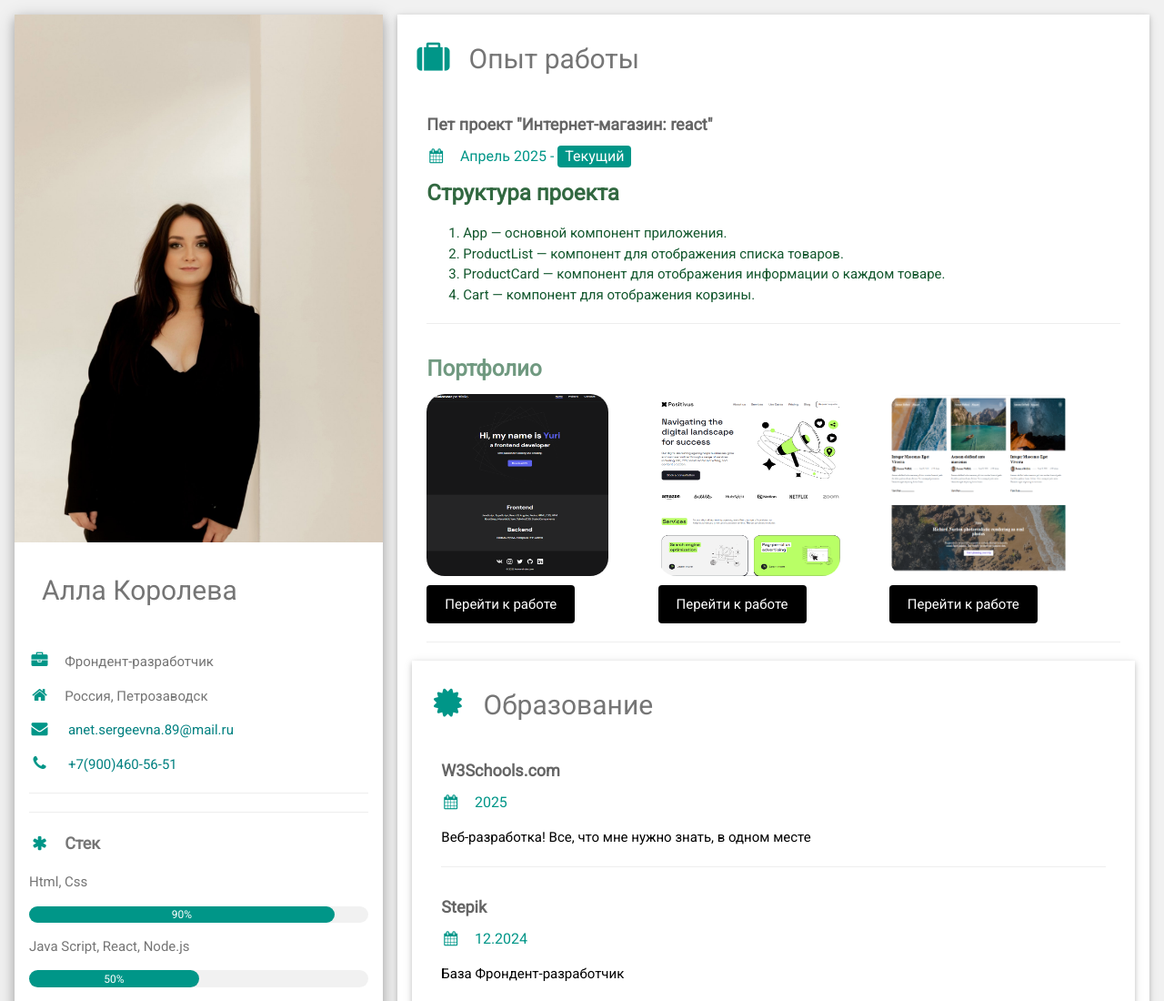
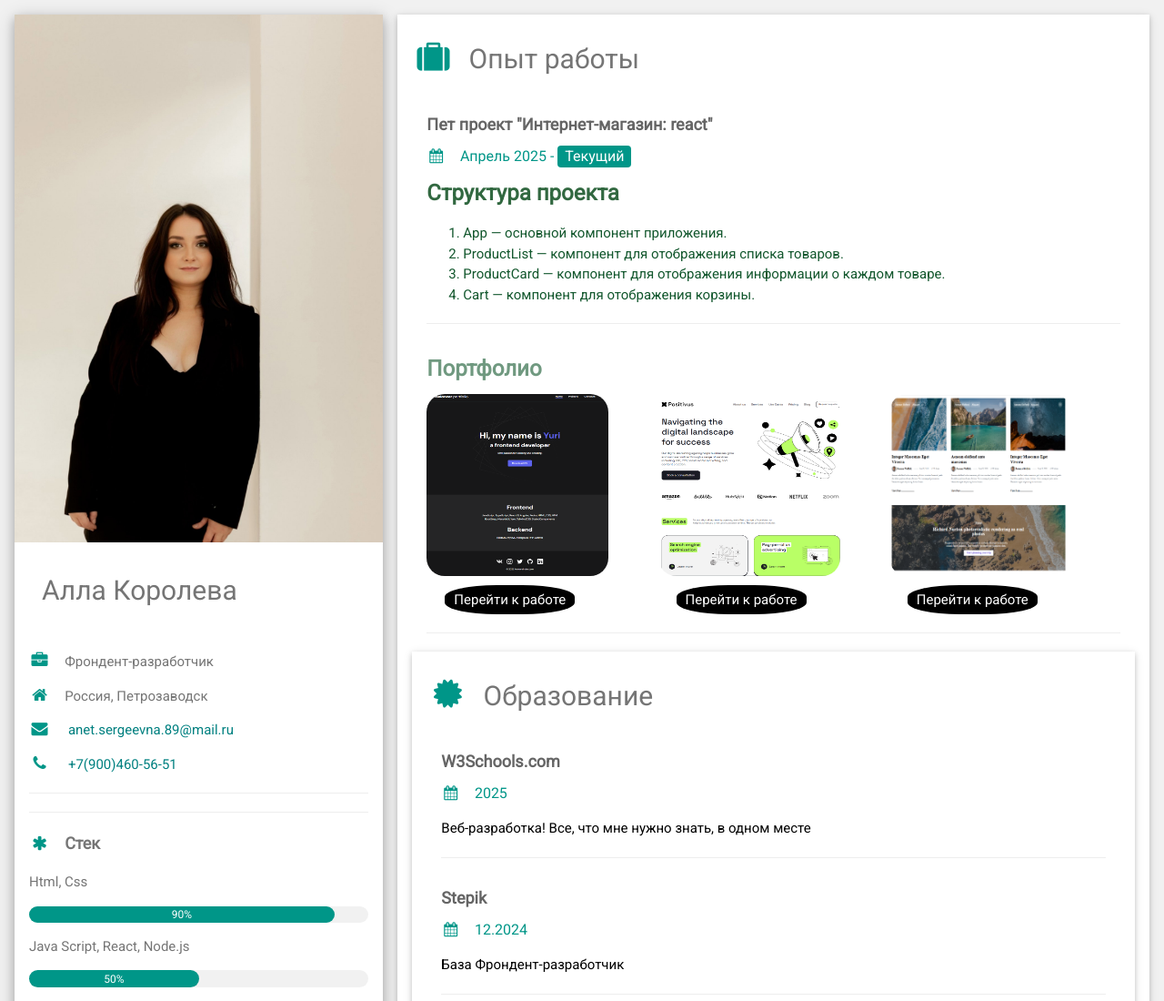
Before and after one commit to Alla3589/myrezume, a plain HTML site: page index.html in a window 1280 px wide. Shown: the top 1100 px of the page at 91% size. Drawn offline with nearby package versions, Linux system fonts and the light colour scheme.

Commit message:
Update index.html

```diff
--- a/index.html
+++ b/index.html
@@ -29,12 +29,13 @@
       }
       .responsive-link {
   display: inline-block; /* или block, если нужно */
-  padding: 10px 20px;
+  padding: 5px 10px;
   font-size: 1rem;
   text-decoration: none;
   background-color: #000000;
   color: white;
-  border-radius: 4px;
+  border-radius: 40%;
+  margin-left: 20px;
 
   /* Чтобы кнопка могла сжиматься и расширяться */
   max-width: 100%;
```
